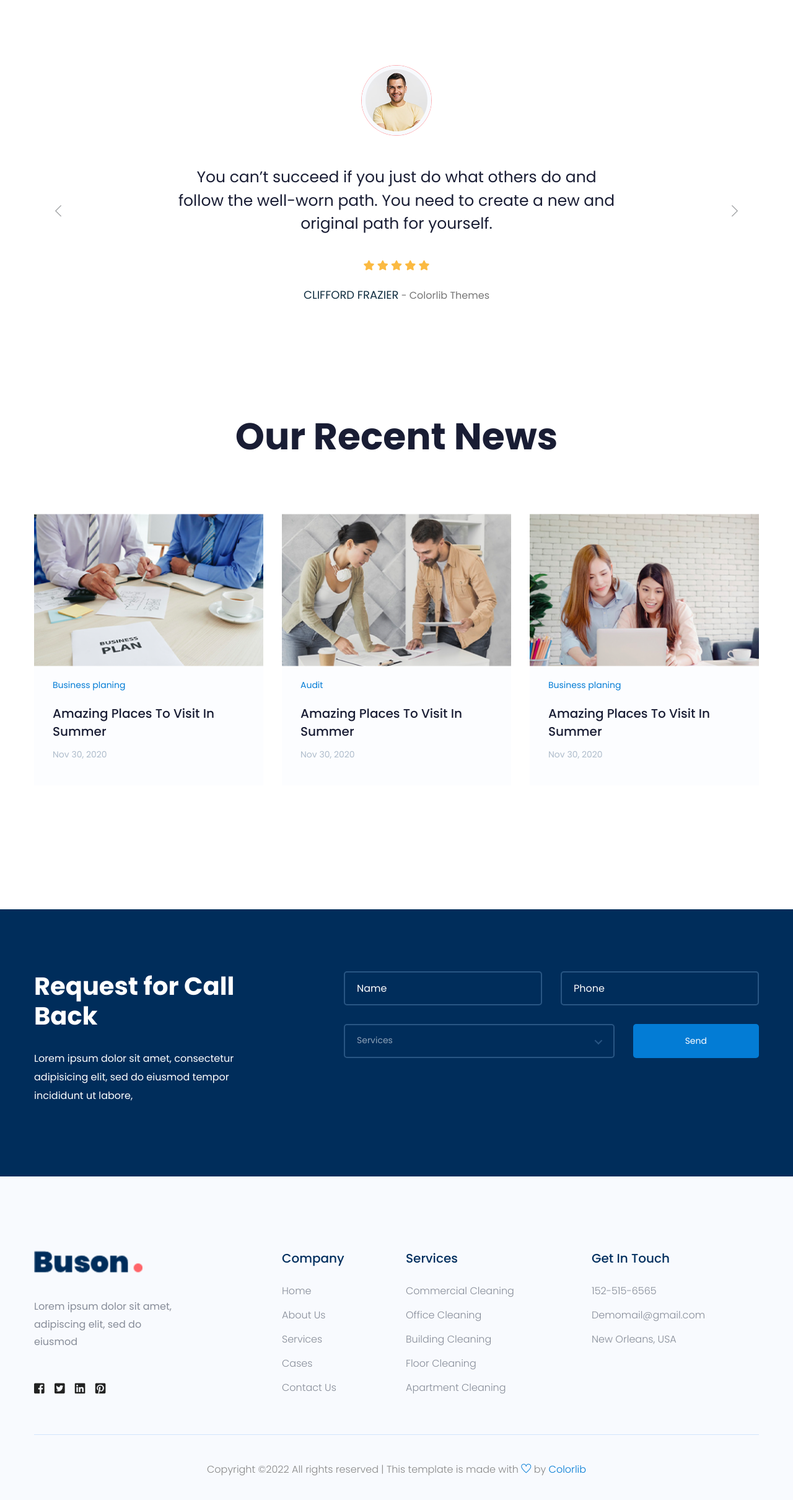
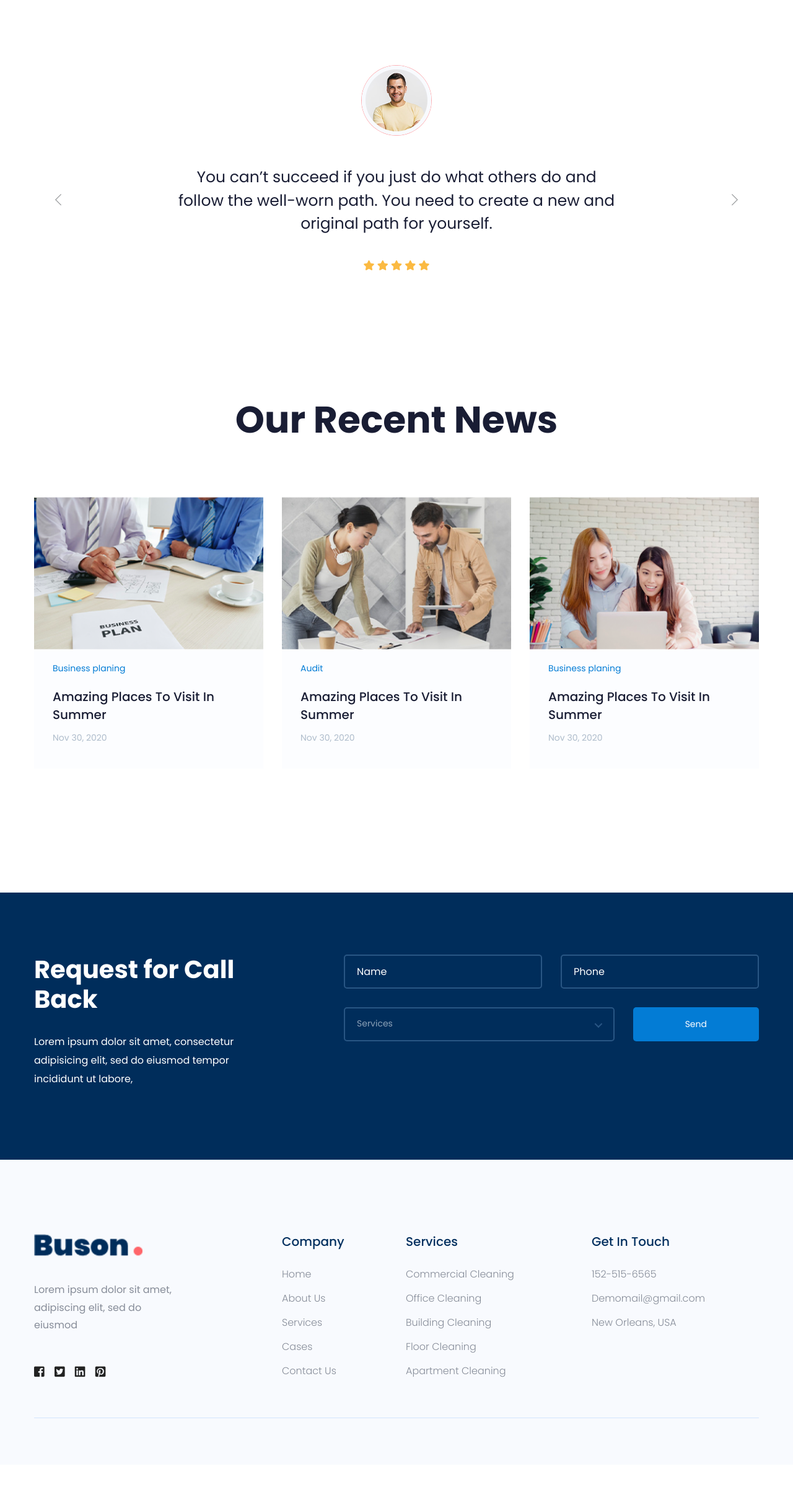
Before and after one commit to AMPG-LLP/AMPG-LLP.github.io, a plain HTML site: page about.html in a window 1280 px wide. Shown: the part 2131-4551 px from the top of the page at 62% size. After the commit the page ends 4494 px from the top, so only its background shows below. Drawn offline with Linux system fonts and the light colour scheme.

Commit message:
remove themes

```diff
--- a/about.html
+++ b/about.html
@@ -3,7 +3,7 @@
     <head>
         <meta charset="utf-8">
         <meta http-equiv="x-ua-compatible" content="ie=edge">
-        <title>Consulting HTML-5 Template </title>
+        <title>AMPG & CO LLP</title>
         <meta name="description" content="">
         <meta name="viewport" content="width=device-width, initial-scale=1">
 
@@ -232,7 +232,7 @@
                                         <i class="fas fa-star"></i>
                                     </div>
                                     <div class="rattiong-caption">
-                                        <span>Clifford Frazier<span> - Colorlib Themes</span> </span>
+
                                     </div>
                                 </div>
                             </div>
@@ -256,7 +256,7 @@
                                         <i class="fas fa-star"></i>
                                     </div>
                                     <div class="rattiong-caption">
-                                        <span>Clifford Frazier<span> - Colorlib Themes</span> </span>
+
                                     </div>
                                 </div>
                             </div>
@@ -445,9 +445,7 @@
                     <div class="row d-flex align-items-center">
                         <div class="col-xl-12 ">
                             <div class="footer-copy-right text-center">
-                                <p><!-- Link back to Colorlib can't be removed. Template is licensed under CC BY 3.0. -->
-  Copyright &copy;<script>document.write(new Date().getFullYear());</script> All rights reserved | This template is made with <i class="ti-heart" aria-hidden="true"></i> by <a href="https://colorlib.com" target="_blank">Colorlib</a>
-  <!-- Link back to Colorlib can't be removed. Template is licensed under CC BY 3.0. --></p>
+                                <p></p>
                             </div>
                         </div>
                     </div>
```
Also changed, not shown: blog.html (+2 -4 lines), case_details.html (+1 -3 lines), cases.html (+2 -4 lines), contact.html (+2 -4 lines), elements.html (+2 -4 lines), index.html (+4 -6 lines), services.html (+2 -4 lines), single-blog.html (+2 -4 lines).
